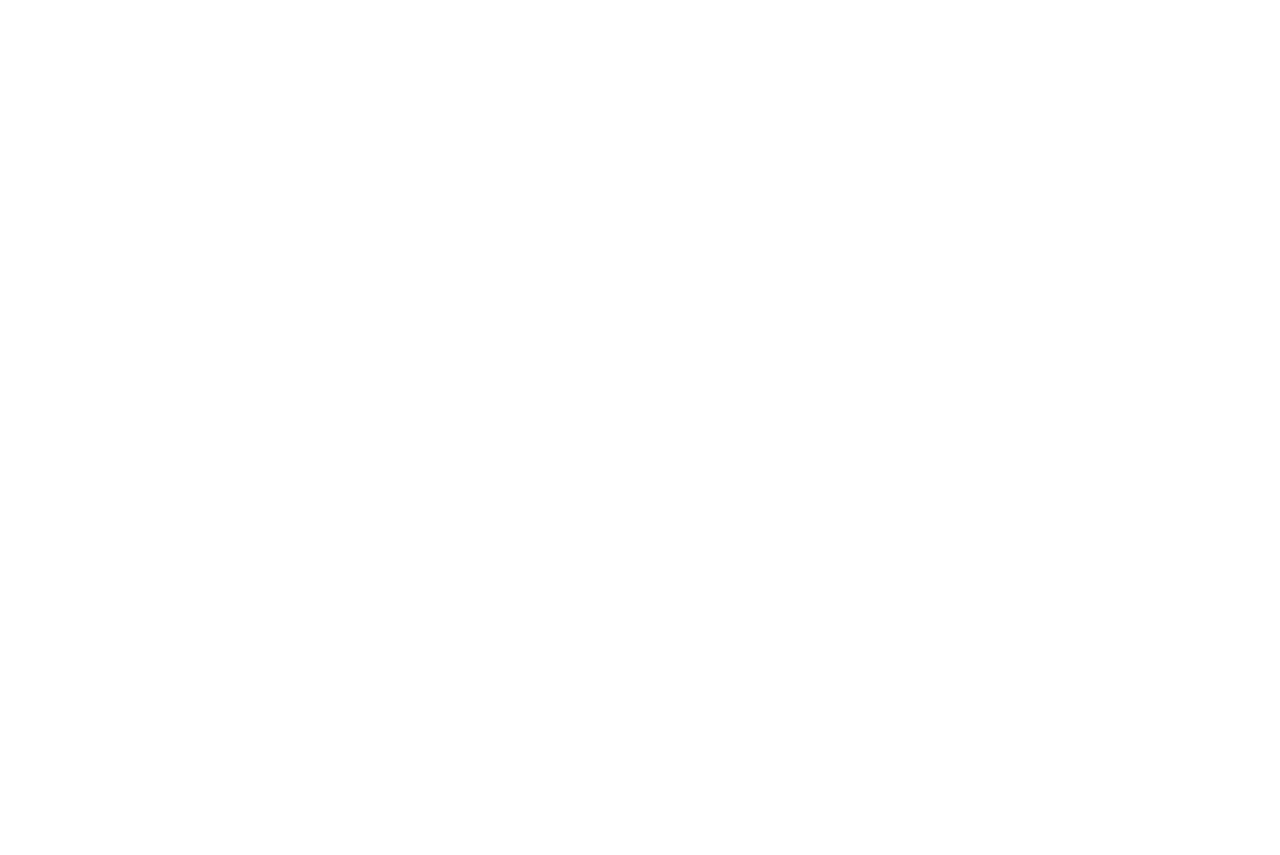
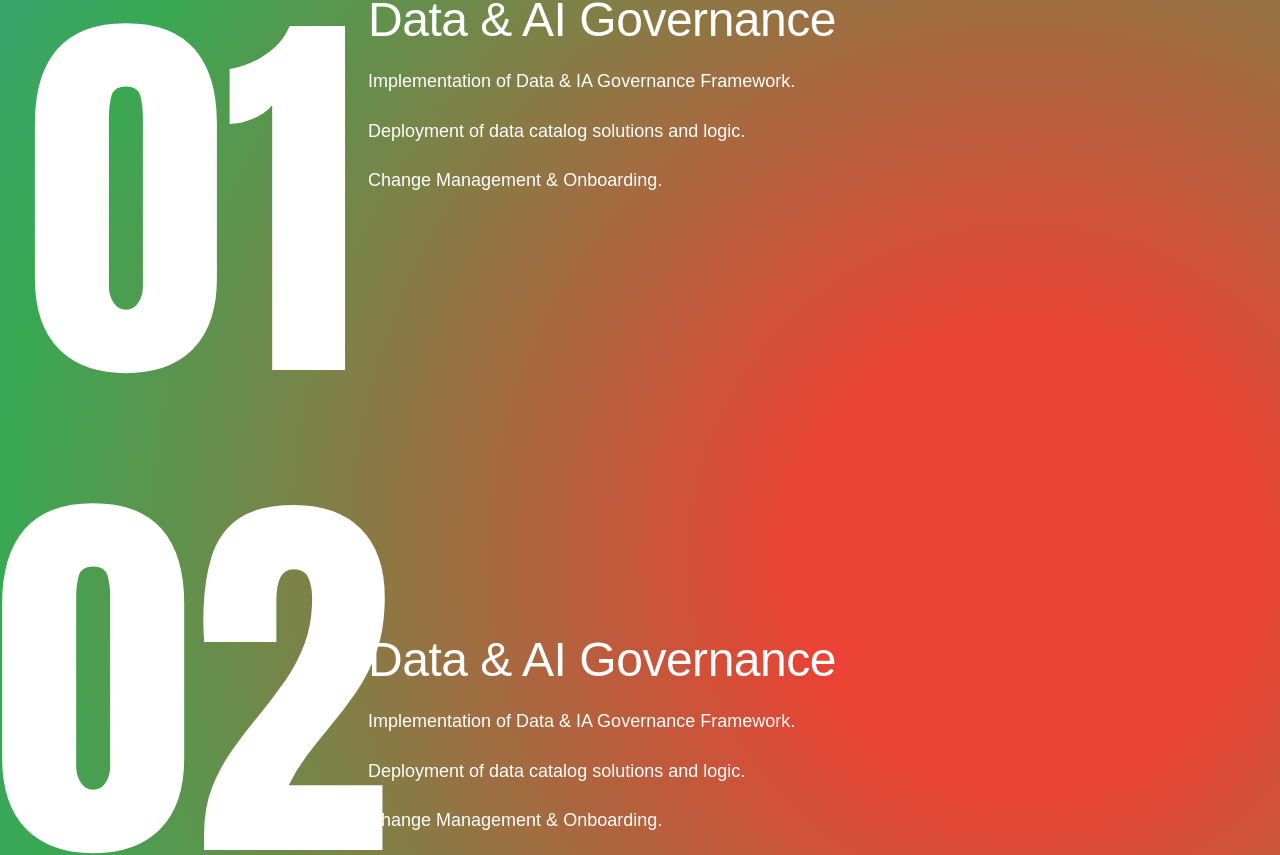
Before and after one commit to Sahilwagh03/digiplus-it-website, a Next.js app: page / in a window 1280 px wide. Shown: the part 1680-2535 px from the top of the page. Before the commit the page ends 1645 px from the top, so only its background shows below. Built offline with nearby package versions, Linux system fonts and the light colour scheme; a web font is replaced by a local one.

Commit message:
layout done

```diff
--- a/src/app/globals.css
+++ b/src/app/globals.css
@@ -132,6 +132,16 @@ h2 {
   margin-bottom: 0;
 }
 
+h3{
+    letter-spacing: -.01em;
+    font-weight: 400;
+    line-height: 1.125;
+    font-size: clamp(1.5rem, calc(1rem + 3vw), 3rem);
+    text-wrap: balance;
+    margin-top: 0;
+    margin-bottom: 0;
+}
+
 .wrapper-hero-content {
   z-index: 3;
   grid-column-gap: 1rem;
@@ -191,3 +201,10 @@ h2 {
   color: white;
   height: 100%;
 }
+
+li{
+    padding-top: 0.5rem;
+    padding-bottom: 0.5rem;
+    line-height: 1.2;
+    text-wrap: pretty;
+}
--- a/src/components/HomePage/_components/AnimatedExpertiseSection .tsx
+++ b/src/components/HomePage/_components/AnimatedExpertiseSection .tsx
@@ -4,12 +4,60 @@ type Props = {}
 
 const AnimatedExpertiseSection = (props: Props) => {
     return (
-        <div className='lg:pt-[9rem] lf:pb-[6rem]'>
-            <div className='font-primary container-1280 w-layout-blockcontainer'>
+        <div className='lg:pt-[6rem] lg:pb-[4rem]'>
+            <div className='font-primary !px-20 container-1280 w-layout-blockcontainer'>
                 <h2>Unlocking the potential of your data</h2>
-                <div className='p-8 flex flex-row items-start'>
-                    <div></div>
-                    <div></div>
+                <div className='pt-8 flex flex-row items-start'>
+                    <div className='h-[80vh]'>
+                        <div className='text-[25rem] w-[14rem] h-[30rem] mr-16 relatives flex justify-center items-center'>01</div>
+                        <div className='text-[25rem] w-[14rem] h-[30rem] mr-16 relatives flex justify-center items-center'>02</div>
+                        <div className='text-[25rem] w-[14rem] h-[30rem] mr-16 relatives flex justify-center items-center'>03</div>
+                        <div className='text-[25rem] w-[14rem] h-[30rem] mr-16 relatives flex justify-center items-center'>04</div>
+                    </div>
+                    <div className='flex flex-col justify-between items-end w-[55vw] sticky top-[12rem]'>
+                        <div className='flex flex-col justify-center items-start w-full sticky top-[12rem] font-third'>
+                            <div className="h-[80vh] pt-8 flex flex-col gap-4">
+                                <h3>Data &amp; AI Governance</h3>
+                                <div className="wrapper-list-expertise">
+                                    <ul role="list" className="flex text-lg flex-col gap-3 w-list-unstyled">
+                                        <li>Implementation of Data &amp; IA Governance Framework.</li>
+                                        <li>Deployment of data catalog solutions and logic.</li>
+                                        <li>Change Management &amp; Onboarding.</li>
+                                    </ul>
+                                </div>
+                            </div>
+                            <div className="h-[80vh] pt-8 flex flex-col gap-4" >
+                                <h3>Data &amp; AI Governance</h3>
+                                <div className="wrapper-list-expertise">
+                                    <ul role="list" className="flex text-lg flex-col gap-3 w-list-unstyled">
+                                        <li>Implementation of Data &amp; IA Governance Framework.</li>
+                                        <li>Deployment of data catalog solutions and logic.</li>
+                                        <li>Change Management &amp; Onboarding.</li>
+                                    </ul>
+                                </div>
+                            </div>
+                            <div className="h-[80vh] pt-8 flex flex-col gap-4" >
+                                <h3>Data &amp; AI Governance</h3>
+                                <div className="wrapper-list-expertise">
+                                    <ul role="list" className="flex text-lg flex-col gap-3 w-list-unstyled">
+                                        <li>Implementation of Data &amp; IA Governance Framework.</li>
+                                        <li>Deployment of data catalog solutions and logic.</li>
+                                        <li>Change Management &amp; Onboarding.</li>
+                                    </ul>
+                                </div>
+                            </div>
+                            <div className="h-[80vh] pt-8 flex flex-col gap-4" >
+                                <h3>Data &amp; AI Governance</h3>
+                                <div className="wrapper-list-expertise">
+                                    <ul role="list" className="flex text-lg flex-col gap-3 w-list-unstyled">
+                                        <li>Implementation of Data &amp; IA Governance Framework.</li>
+                                        <li>Deployment of data catalog solutions and logic.</li>
+                                        <li>Change Management &amp; Onboarding.</li>
+                                    </ul>
+                                </div>
+                            </div>
+                        </div>
+                    </div>
                 </div>
             </div>
         </div>
```
